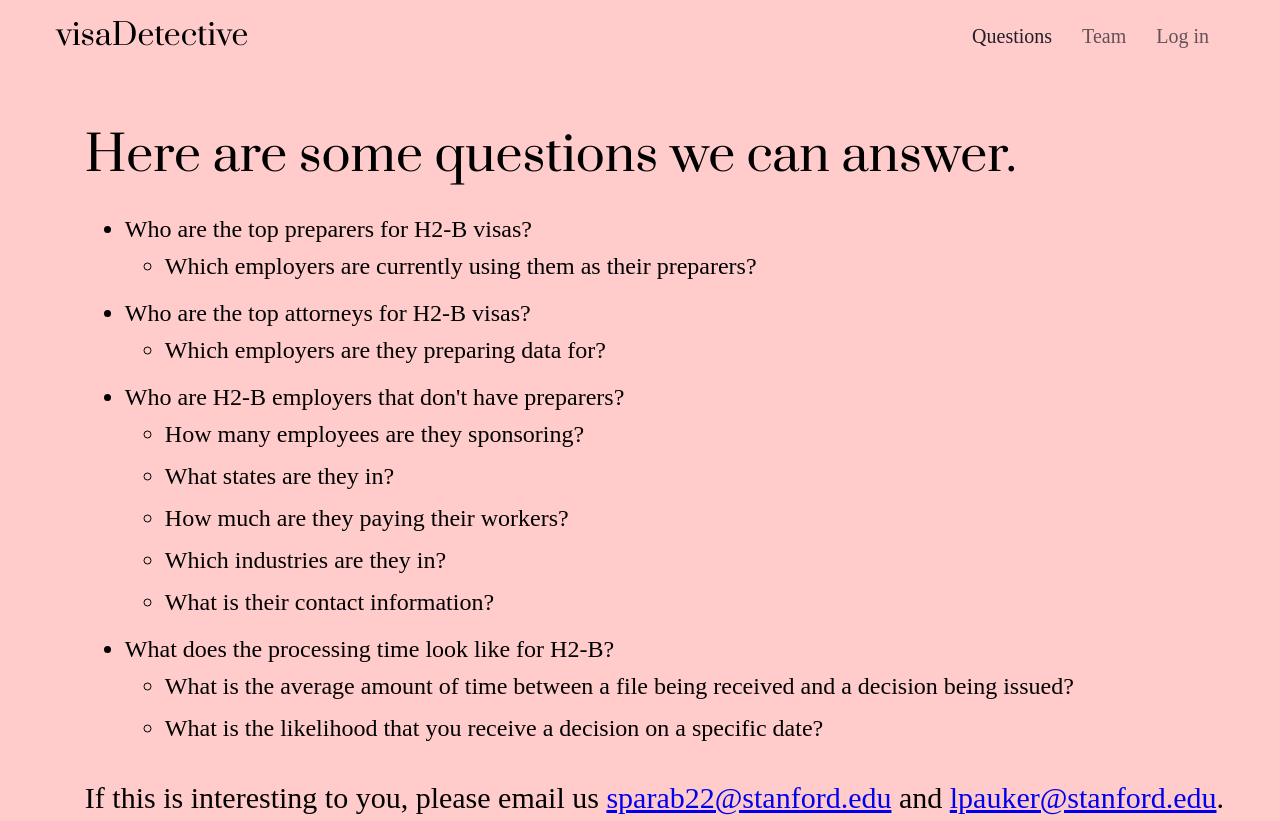
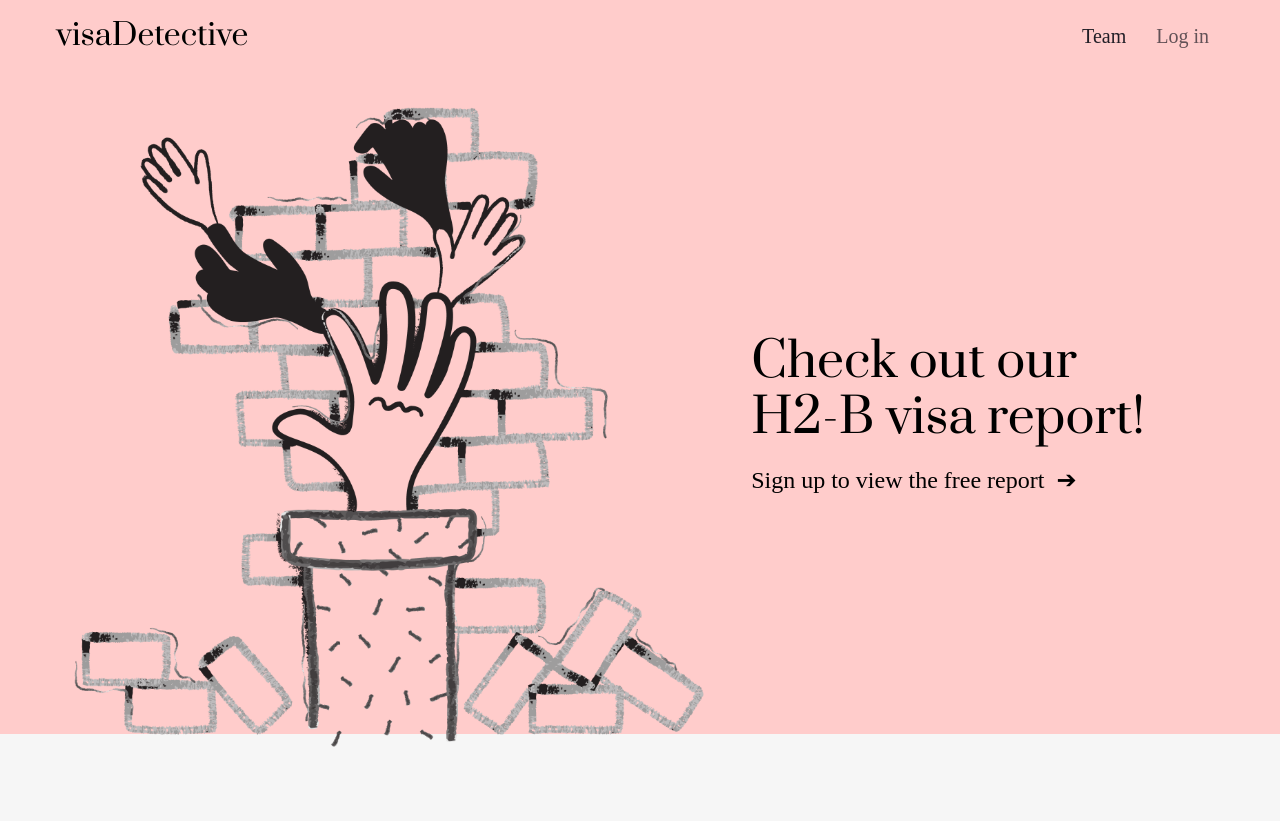
Before and after one commit to lucaspauker/visa-visualization, a Gatsby site: page / in a window 1280 px wide. Shown: the top 821 px of the page. Built offline with nearby package versions, Linux system fonts and the light colour scheme; Gatsby itself is replaced by a stand-in of ours; a web font is replaced by a local one.

Commit message:
Update login flow

```diff
--- a/src/components/App.js
+++ b/src/components/App.js
@@ -42,7 +42,7 @@ const App = () => {
       <div id="App">
         <Layout>
           <Navbar loggedIn={false}/>
-          <Brands />
+          <Header loggedIn={false}/>
           <Team />
           <Footer />
         </Layout>
@@ -54,7 +54,7 @@ const App = () => {
       <div id="App">
         <Layout>
           <Navbar loggedIn={true}/>
-          <Header />
+          <Header loggedIn={true}/>
           <About />
           <Brands />
           <Team />
--- a/src/components/common/Navbar/Navbar.js
+++ b/src/components/common/Navbar/Navbar.js
@@ -18,7 +18,7 @@ import {
 import { ReactComponent as MenuIcon } from '@static/icons/menu.svg';
 
 let NAV_ITEMS = ['Report', 'Questions', 'Team'];
-let NAV_ITEMS_S = ['Questions', 'Team'];
+let NAV_ITEMS_S = ['Team'];
 
 class Navbar extends Component {
   state = {
--- a/src/components/sections/Brands.js
+++ b/src/components/sections/Brands.js
@@ -33,7 +33,7 @@ const UsedBy = () => (
       <Section id="questions" accent>
         <StyledContainer>
           <div>
-            <h1>Here are some questions we can answer.</h1>
+            <h1>Here are some more questions we can answer.</h1>
             <ul>
               <li>Who are the top preparers for H2-B visas?
                 <ul>
--- a/src/components/sections/Header.js
+++ b/src/components/sections/Header.js
@@ -5,8 +5,9 @@ import Img from 'gatsby-image';
 
 import { Container } from '@components/global';
 import ExternalLink from '@common/ExternalLink';
+import { useAuth0 } from "@auth0/auth0-react";
 
-const Header = () => (
+const Header = (props) => (
   <StaticQuery
     query={graphql`
       query {
@@ -31,15 +32,25 @@ const Header = () => (
             </Art>
             <Text>
               <h1>
-                Check out our
-                <br />
-                H2-B visa report!
+                {props.loggedIn ?
+                  <span>
+                    Welcome, scroll down
+                    <br />
+                    to see the report!
+                  </span> :
+                  <span>
+                    Check out our
+                    <br />
+                    H2-B visa report!
+                  </span>}
               </h1>
               <br />
               <p>
-                <StyledExternalLink href="./report.pdf">
-                  Download as PDF &nbsp;&#x2794;
-                </StyledExternalLink>
+                {props.loggedIn ?
+                  <StyledExternalLink href="./report.pdf">
+                    Download as PDF &nbsp;&#x2794;
+                  </StyledExternalLink> :
+                  <SignUp />}
               </p>
             </Text>
           </Grid>
@@ -48,6 +59,14 @@ const Header = () => (
     )}
   />
 );
+
+const SignUp = () => {
+  const { loginWithRedirect } = useAuth0();
+
+  return <button onClick={() => loginWithRedirect({ mode: 'signUp' })}>
+    Sign up to view the free report &nbsp;&#x2794;
+  </button>;
+};
 
 const HeaderWrapper = styled.header`
   background-color: ${props => props.theme.color.primary};
```
